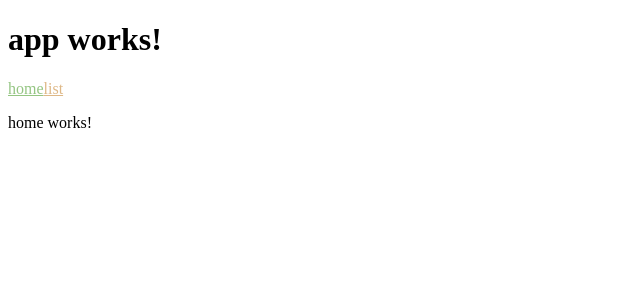
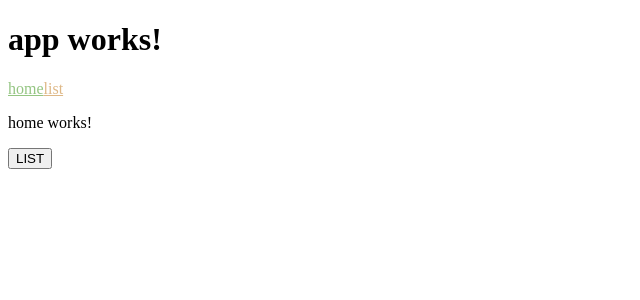
Before and after one commit to netTrek/ng2-training, an Angular app: page /home in a window 1280 px wide. Shown: the top 300 px of the page, without its empty margins (0-640 px from the left). Built offline with nearby package versions, Linux system fonts and the light colour scheme.

Commit message:
Router Service

```diff
--- a/src/app/common-ui/home/home.component.html
+++ b/src/app/common-ui/home/home.component.html
@@ -1,3 +1,4 @@
 <p>
   home works!
 </p>
+<button (click)="goList()">LIST</button>
--- a/src/app/common-ui/home/home.component.ts
+++ b/src/app/common-ui/home/home.component.ts
@@ -1,4 +1,5 @@
 import { Component, OnInit } from '@angular/core';
+import {Router} from "@angular/router";
 
 @Component({
   selector: 'baywa-home',
@@ -7,7 +8,11 @@ import { Component, OnInit } from '@angular/core';
 })
 export class HomeComponent implements OnInit {
 
-  constructor() { }
+  constructor( private router: Router) { }
+
+  goList(): void {
+    this.router.navigate( ['list'] );
+  }
 
   ngOnInit() {
   }
```
